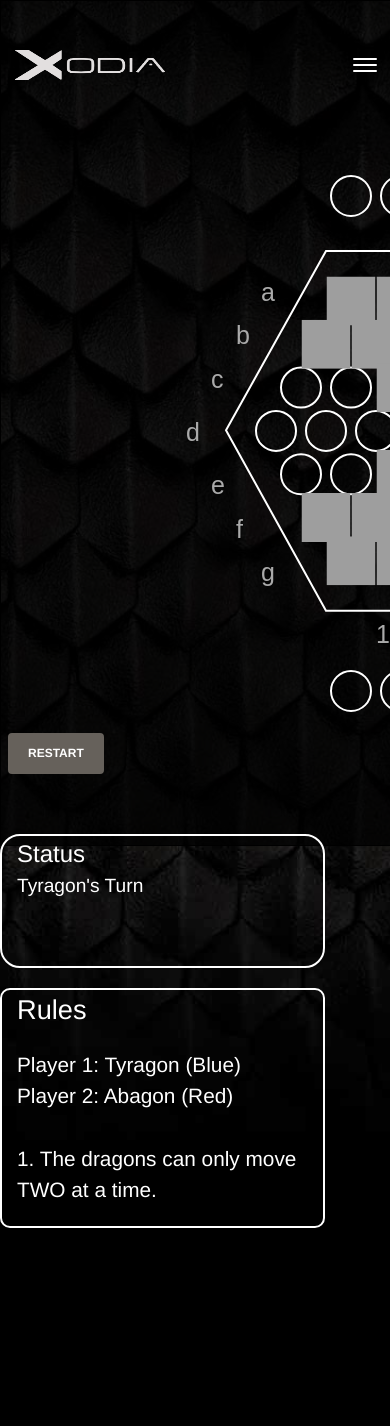
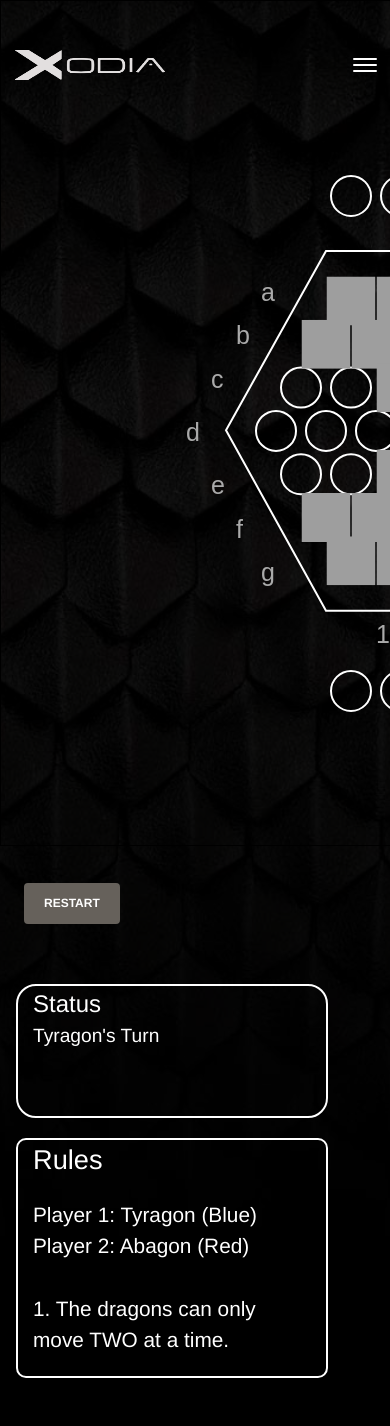
Before and after one commit to rhn19/Xodia_2019, a Django app: a page that uses xodia_auth/auth_app/templates/auth_app/playable_ui.html in a window 390 px wide; the page is wider, and only the part inside the window is pictured. Before the commit the page ends 1228 px from the top of that part, so only its background shows below. Run offline with Django 3.2, Linux system fonts and the light colour scheme; some libraries are stand-ins or nearby versions.

Commit message:
Playable UI for Phone Added

```diff
--- a/xodia_auth/auth_app/templates/auth_app/playable_ui.html
+++ b/xodia_auth/auth_app/templates/auth_app/playable_ui.html
@@ -3,7 +3,11 @@
 <!DOCTYPE html>
 <html lang="en">
   <head>
-    <meta name="viewport" content="width=device-width, initial-scale=0.1" />
+    <meta http-equiv="X-UA-Compatible" content="IE=edge,chrome=1" />
+    <meta name="viewport" content="width=1024">
+    <title>
+       XOdia '19
+    </title>
     <link
       rel="apple-touch-icon"
       sizes="76x76"
@@ -20,14 +24,6 @@
       integrity="sha384-wvfXpqpZZVQGK6TAh5PVlGOfQNHSoD2xbE+QkPxCAFlNEevoEH3Sl0sibVcOQVnN"
       crossorigin="anonymous"
     />
-    <meta http-equiv="X-UA-Compatible" content="IE=edge,chrome=1" />
-    <title>
-      XOdia '19
-    </title>
-    <meta
-      content="width=device-width, initial-scale=1.0, maximum-scale=1.0, user-scalable=0, shrink-to-fit=no"
-      name="viewport"
-    />
     <!--     Fonts and icons     -->
     <!-- CSS Files -->
 
@@ -38,7 +34,7 @@
     <style type="text/css">
       canvas {
         border: 1px solid black;
-        background-color: rgba(0, 0, 0, 0.8);
+        background-color: rgba(0, 0, 0, 0);
       }
       body {
         margin: 0;
@@ -52,6 +48,12 @@
         background-position: center;
         background-repeat: no-repeat;
         background-size: cover;
+      }
+
+      @media only screen and (min-width: 768px) {
+        .desktop{
+            margin-top: -150px
+          }
       }
     </style>
   </head>
@@ -225,12 +227,12 @@
       id="imgp2"
       style="display:none"
     />
-    <div class="container-fluid" style="margin:0px;padding:0px;">
+    <div class="container-fluid" style="margin:0px;padding:0px;background-color: rgba(0, 0, 0, 0.8);">
       <div class="row d-flex align-items-center">
         <div class="col-lg-6 col-sm-12">
           <canvas onclick="showcoords(event)"></canvas>
         </div>
-        <div class="col-lg-5 col-sm-12 mb-5" style="margin-top: -150px">
+        <div class="col-lg-5 col-sm-12 mb-5 desktop ml-3">
           <div class="container phone">
             <div class="row" style="">
               <div class="col-lg-12">
```
Also changed, not shown: xodia_auth/auth_app/static/assets/uiStatic/finalUI.js (+26 -2 lines).
